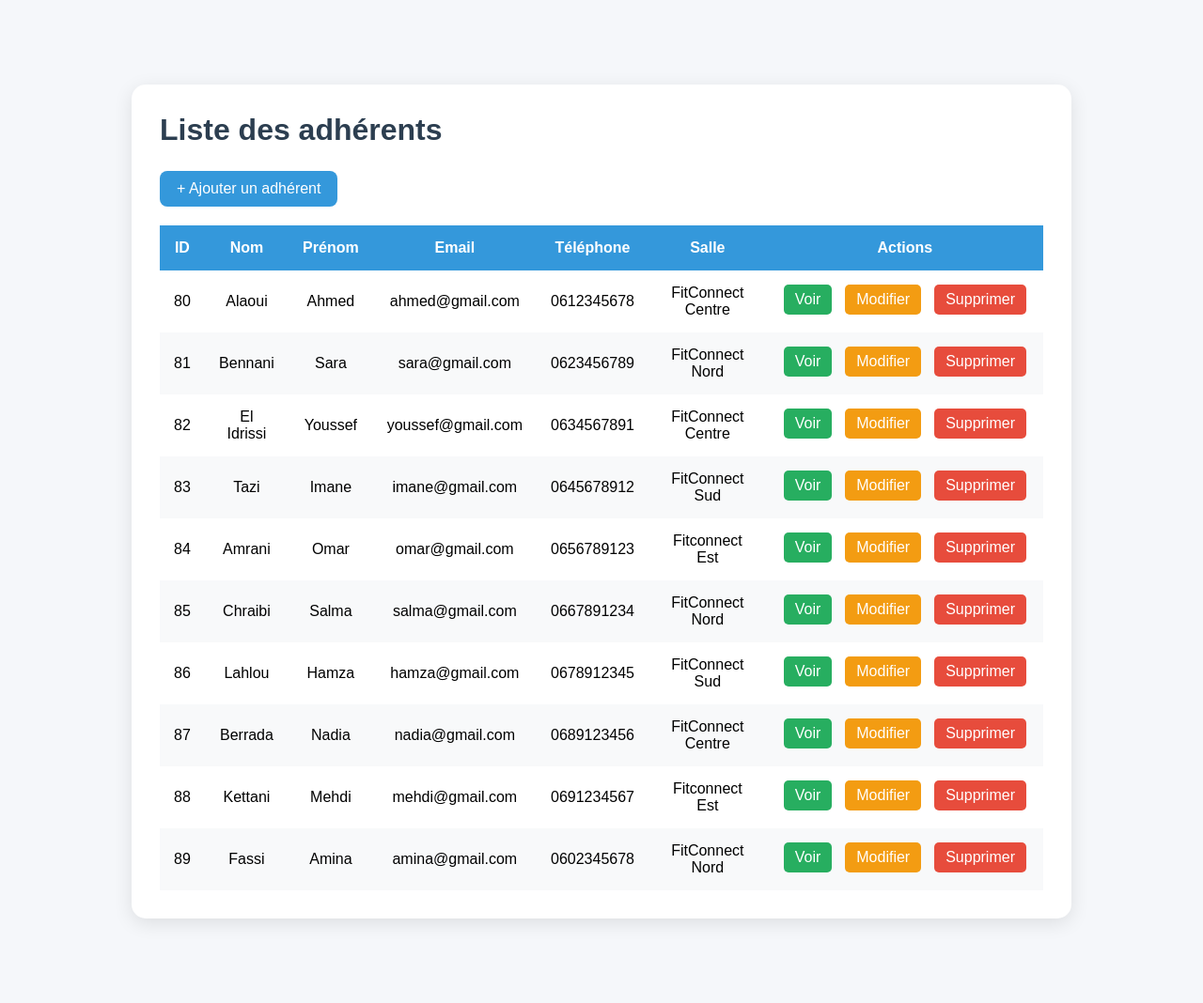
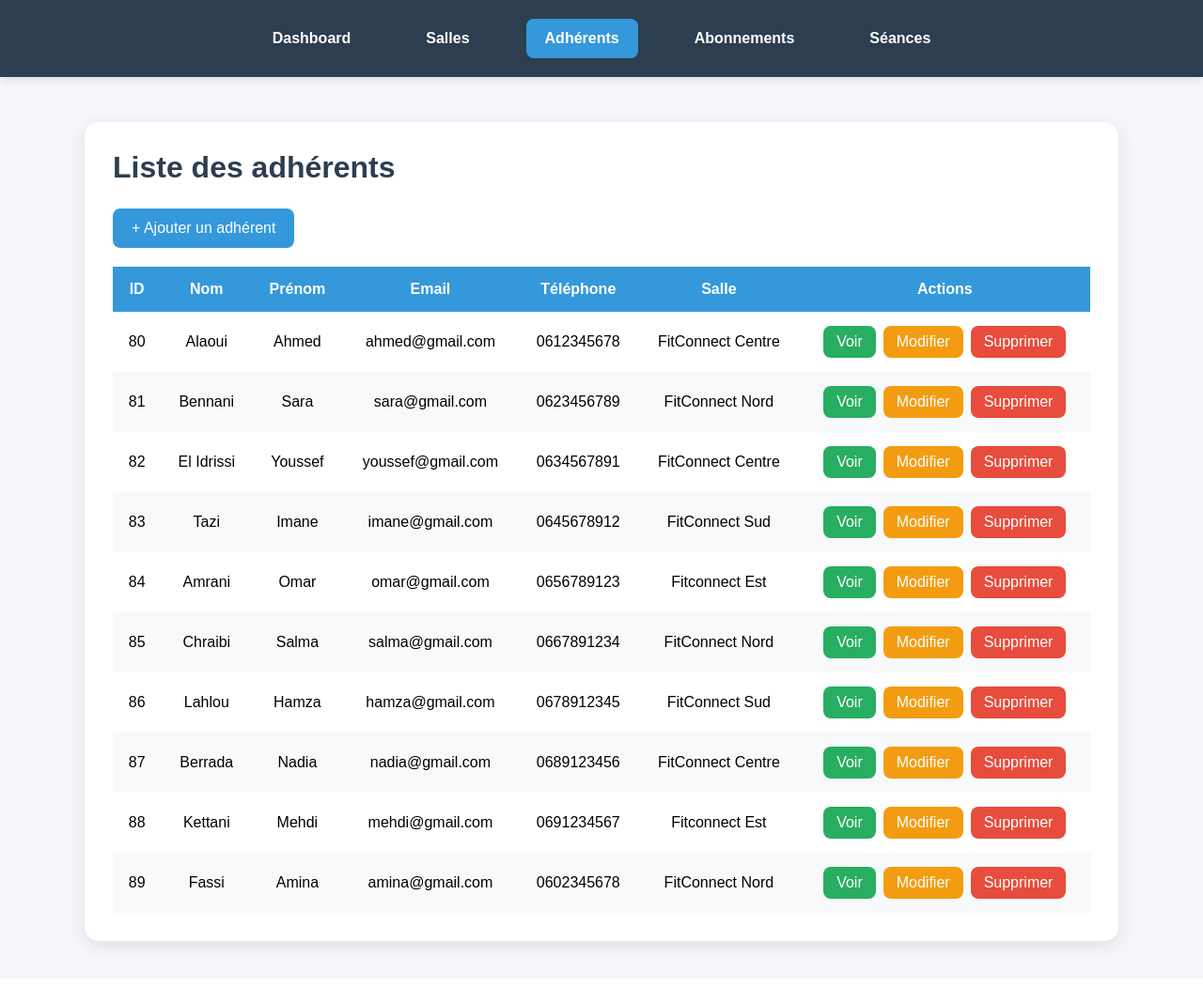
Before and after one commit to btissamqabili/Fill_connect, a PHP site: page /views/adherents/index.php in a window 1280 px wide. Shown: the whole page at 94% size. After the commit the page ends 1019 px from the top, so only its background shows below. Run offline with PHP 8.4, Linux system fonts and the light colour scheme; data comes from the database, SQL or seed files in the repository.

Commit message:
ajouter-dashbord

```diff
--- a/public/css/style.css
+++ b/public/css/style.css
@@ -1,160 +1,233 @@
 /* RESET */
-* {
-    margin: 0;
-    padding: 0;
-    box-sizing: border-box;
+*{
+    margin:0;
+    padding:0;
+    box-sizing:border-box;
 }
 
 /* PAGE */
-body {
-    font-family: Arial, sans-serif;
-    background: #f5f7fa;
-    padding: 40px;
+body{
+    font-family:Arial, sans-serif;
+    background:#f5f7fa;
+    padding-top:90px;
 }
 
-h1 {
-    color: #2c3e50;
-    margin-bottom: 25px;
+/* NAVBAR */
+.navbar{
+    position:fixed;
+    top:0;
+    left:0;
+    width:100%;
+    background:#2c3e50;
+    padding:20px 50px;
+    display:flex;
+    justify-content:center;
+    align-items:center;
+    gap:40px;
+    box-shadow:0 3px 10px rgba(0,0,0,0.1);
+    z-index:1000;
+}
+
+.navbar a{
+    color:white;
+    text-decoration:none;
+    font-weight:bold;
+    padding:12px 20px;
+    border-radius:8px;
+    transition:0.3s;
+}
+
+.navbar a:hover,
+.navbar a.active{
+    background:#3498db;
 }
 
 /* CONTAINERS */
 .container,
 .form-container,
-.show-container {
-    background: #fff;
-    border-radius: 15px;
-    box-shadow: 0 5px 20px rgba(0,0,0,.1);
-    padding: 30px;
-    margin: 50px auto;
+.show-container{
+    background:#fff;
+    border-radius:15px;
+    box-shadow:0 5px 20px rgba(0,0,0,0.1);
+    padding:30px;
+    margin:40px auto;
 }
 
-.container {
-    width: 90%;
-    max-width: 1000px;
+.container{
+    width:90%;
+    max-width:1100px;
 }
 
 .form-container,
-.show-container {
-    width: 500px;
+.show-container{
+    width:500px;
 }
 
-/* BUTTONS */
+/* TITRES */
+h1{
+    color:#2c3e50;
+    margin-bottom:25px;
+}
+
+/* BOUTONS */
 .btn,
 .btn-submit,
 .back-btn,
-.action-btn {
-    border: none;
-    border-radius: 8px;
-    color: white;
-    text-decoration: none;
-    cursor: pointer;
-}
-.actions {
-    display: flex;
-    gap: 8px;
-    justify-content: center;
-    align-items: center;
-}
-.action-btn {
-    display: inline-block;
-    padding: 7px 12px;
-    border-radius: 5px;
-    text-decoration: none;
-    color: white;
-    margin: 0;
-    white-space: nowrap;
-}
-/* Bouton Ajouter */
-.btn {
-    display: inline-block;
-    background: #3498db;
-    padding: 10px 18px;
-    margin-bottom: 20px;
+.action-btn{
+    border:none;
+    border-radius:8px;
+    color:white;
+    text-decoration:none;
+    cursor:pointer;
 }
 
-/* Bouton formulaire */
-.btn-submit {
-    width: 100%;
-    background: #3498db;
-    padding: 12px;
-    font-size: 16px;
+.btn{
+    display:inline-block;
+    background:#3498db;
+    padding:12px 20px;
+    margin-bottom:20px;
 }
 
-/* Bouton Retour */
-.back-btn {
-    display: inline-block;
-    background: #2c3e50;
-    padding: 10px 18px;
-    margin-top: 20px;
+.btn:hover{
+    background:#2980b9;
 }
 
-/* Boutons actions */
-.action-btn {
-    display: inline-block;
-    padding: 7px 12px;
-    margin: 0 3px;
+.btn-submit{
+    width:100%;
+    background:#3498db;
+    padding:12px;
+    font-size:16px;
 }
 
-.show { background: #27ae60; }
-.edit { background: #f39c12; }
-.delete { background: #e74c3c; }
+.btn-submit:hover{
+    background:#2980b9;
+}
+
+.back-btn{
+    display:inline-block;
+    background:#2c3e50;
+    padding:12px 20px;
+    margin-top:20px;
+}
+
+.back-btn:hover{
+    background:#1f2d3a;
+}
+
+/* ACTIONS */
+.actions{
+    display:flex;
+    justify-content:center;
+    align-items:center;
+    gap:8px;
+}
+
+.action-btn{
+    display:inline-block;
+    padding:8px 14px;
+    white-space:nowrap;
+}
+
+.show{
+    background:#27ae60;
+}
+
+.edit{
+    background:#f39c12;
+}
+
+.delete{
+    background:#e74c3c;
+}
+
+.action-btn:hover{
+    opacity:0.8;
+}
 
 /* FORMULAIRES */
-.form-group {
-    margin-bottom: 20px;
+.form-group{
+    margin-bottom:20px;
 }
 
-.form-group label {
-    display: block;
-    margin-bottom: 8px;
-    font-weight: bold;
-    color: #555;
+.form-group label{
+    display:block;
+    margin-bottom:8px;
+    font-weight:bold;
+    color:#555;
 }
 
 .form-group input,
-.form-group select {
-    width: 100%;
-    padding: 12px;
-    border: 1px solid #ddd;
-    border-radius: 8px;
-    outline: none;
+.form-group select{
+    width:100%;
+    padding:12px;
+    border:1px solid #ddd;
+    border-radius:8px;
+    outline:none;
 }
 
 .form-group input:focus,
-.form-group select:focus {
-    border-color: #3498db;
+.form-group select:focus{
+    border-color:#3498db;
 }
 
-/* TABLE */
-table {
-    width: 100%;
-    border-collapse: collapse;
+/* TABLEAUX */
+table{
+    width:100%;
+    border-collapse:collapse;
 }
 
-table thead {
-    background: #3498db;
-    color: white;
+table thead{
+    background:#3498db;
+    color:white;
 }
 
 table th,
-table td {
-    padding: 15px;
-    text-align: center;
+table td{
+    padding:15px;
+    text-align:center;
 }
 
-table tbody tr:nth-child(even) {
-    background: #f8f9fa;
+table tbody tr:nth-child(even){
+    background:#f8f9fa;
 }
 
-table tbody tr:hover {
-    background: #eaf4fc;
+table tbody tr:hover{
+    background:#eaf4fc;
 }
 
-/* SHOW */
-.info {
-    margin: 15px 0;
-    padding: 15px;
-    background: #f8f9fa;
-    border-left: 5px solid #3498db;
-    border-radius: 8px;
+/* PAGE SHOW */
+.info{
+    margin:15px 0;
+    padding:15px;
+    background:#f8f9fa;
+    border-left:5px solid #3498db;
+    border-radius:8px;
 }
+
+/* DASHBOARD */
+.cards{
+    display:flex;
+    flex-wrap:wrap;
+    gap:20px;
+    margin-top:30px;
+}
+
+.card{
+    flex:1;
+    min-width:220px;
+    background:#3498db;
+    color:white;
+    padding:35px;
+    border-radius:15px;
+    text-align:center;
+    box-shadow:0 5px 15px rgba(0,0,0,0.1);
+}
+
+.card h2{
+    font-size:42px;
+    margin-bottom:10px;
+}
+
+.card p{
+    font-size:20px;
+}
--- a/views/adherents/create.php
+++ b/views/adherents/create.php
@@ -24,7 +24,7 @@ if ($_SERVER['REQUEST_METHOD'] === 'POST') {
 ?>
 
 <link rel="stylesheet" href="../../public/css/style.css">
-
+<?php require_once '../layouts/header.php'; ?>
 <div class="form-container">
 
     <h1>Ajouter un adhérent</h1>
--- a/views/adherents/edit.php
+++ b/views/adherents/edit.php
@@ -30,7 +30,7 @@ $adherent = $controller->show($id);
 ?>
 
 <link rel="stylesheet" href="../../public/css/style.css">
-
+<?php require_once '../layouts/header.php'; ?>
 <div class="form-container">
 
     <h1>Modifier un adhérent</h1>
--- a/views/adherents/index.php
+++ b/views/adherents/index.php
@@ -8,7 +8,7 @@ $adherents = $controller->index();
 ?>
 
 <link rel="stylesheet" href="../../public/css/style.css">
-
+<?php require_once '../layouts/header.php'; ?>
 <div class="container">
 
     <h1>Liste des adhérents</h1>
--- a/views/adherents/show.php
+++ b/views/adherents/show.php
@@ -11,7 +11,7 @@ $adherent = $controller->show($id);
 ?>
 
 <link rel="stylesheet" href="../../public/css/style.css">
-
+<?php require_once '../layouts/header.php'; ?>
 <div class="show-container">
 
     <h1>Détails de l'adhérent</h1>
--- a/views/layouts/header.php
+++ b/views/layouts/header.php
@@ -0,0 +1,21 @@
+<?php
+$currentDir = basename(dirname($_SERVER['SCRIPT_NAME']));
+?>
+
+<nav class="navbar">
+
+    <a class="<?= $currentDir == 'dashboard' ? 'active' : '' ?>"
+       href="/Fill_connect/views/dashboard/index.php">Dashboard</a>
+
+    <a class="<?= $currentDir == 'salles' ? 'active' : '' ?>"
+       href="/Fill_connect/views/salles/index.php">Salles</a>
+
+    <a class="<?= $currentDir == 'adherents' ? 'active' : '' ?>"
+       href="/Fill_connect/views/adherents/index.php">Adhérents</a>
+
+    <a class="<?= $currentDir == 'abonnements' ? 'active' : '' ?>"
+       href="/Fill_connect/views/abonnements/index.php">Abonnements</a>
+
+    <a class="<?= $currentDir == 'seances' ? 'active' : '' ?>"
+       href="/Fill_connect/views/seances/index.php">Séances</a>
+</nav>
--- a/views/salles/create.php
+++ b/views/salles/create.php
@@ -21,6 +21,7 @@ if ($_SERVER['REQUEST_METHOD'] === 'POST') {
 ?>
 
 <link rel="stylesheet" href="../../public/css/style.css">
+<?php require_once '../layouts/header.php'; ?>
 
 <div class="form-container">
     <h1>Ajouter une salle</h1>
--- a/views/salles/edit.php
+++ b/views/salles/edit.php
@@ -25,6 +25,7 @@ $salle = $controller->show($id);
 ?>
 
 <link rel="stylesheet" href="../../public/css/style.css">
+<?php require_once '../layouts/header.php'; ?>
 
 <div class="form-container">
 
--- a/views/salles/index.php
+++ b/views/salles/index.php
@@ -8,7 +8,7 @@ $salles = $controller->index();
 ?>
 
 <link rel="stylesheet" href="../../public/css/style.css">
-
+<?php require_once '../layouts/header.php'; ?>
 <div class="container">
 
     <h1>Liste des salles</h1>
--- a/views/salles/show.php
+++ b/views/salles/show.php
@@ -11,7 +11,7 @@ $salle = $controller->show($id);
 ?>
 
 <link rel="stylesheet" href="../../public/css/style.css">
-
+<?php require_once '../layouts/header.php'; ?>
 <div class="show-container">
 
     <h1>Détails de la salle</h1>
```
Also changed, not shown: views/dashboard/index.php (+45 -0 lines).
